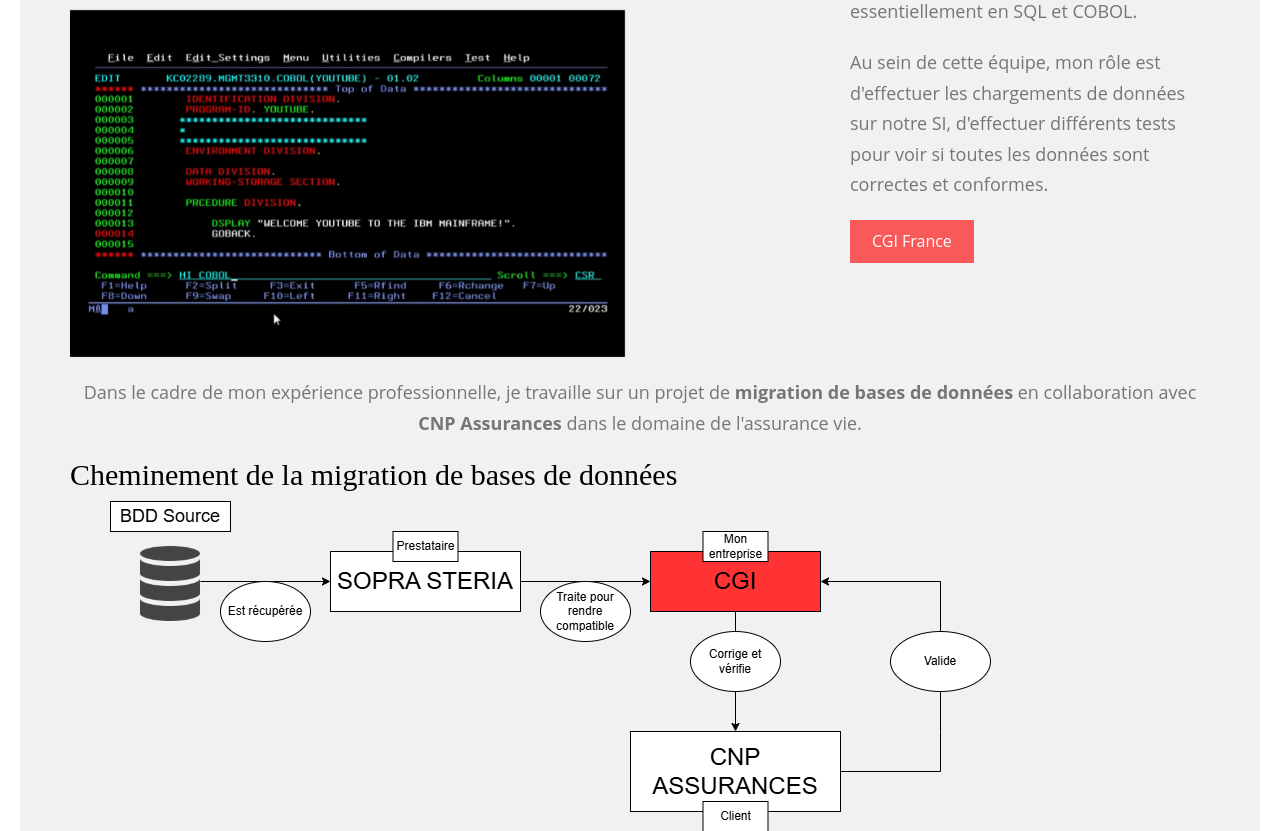
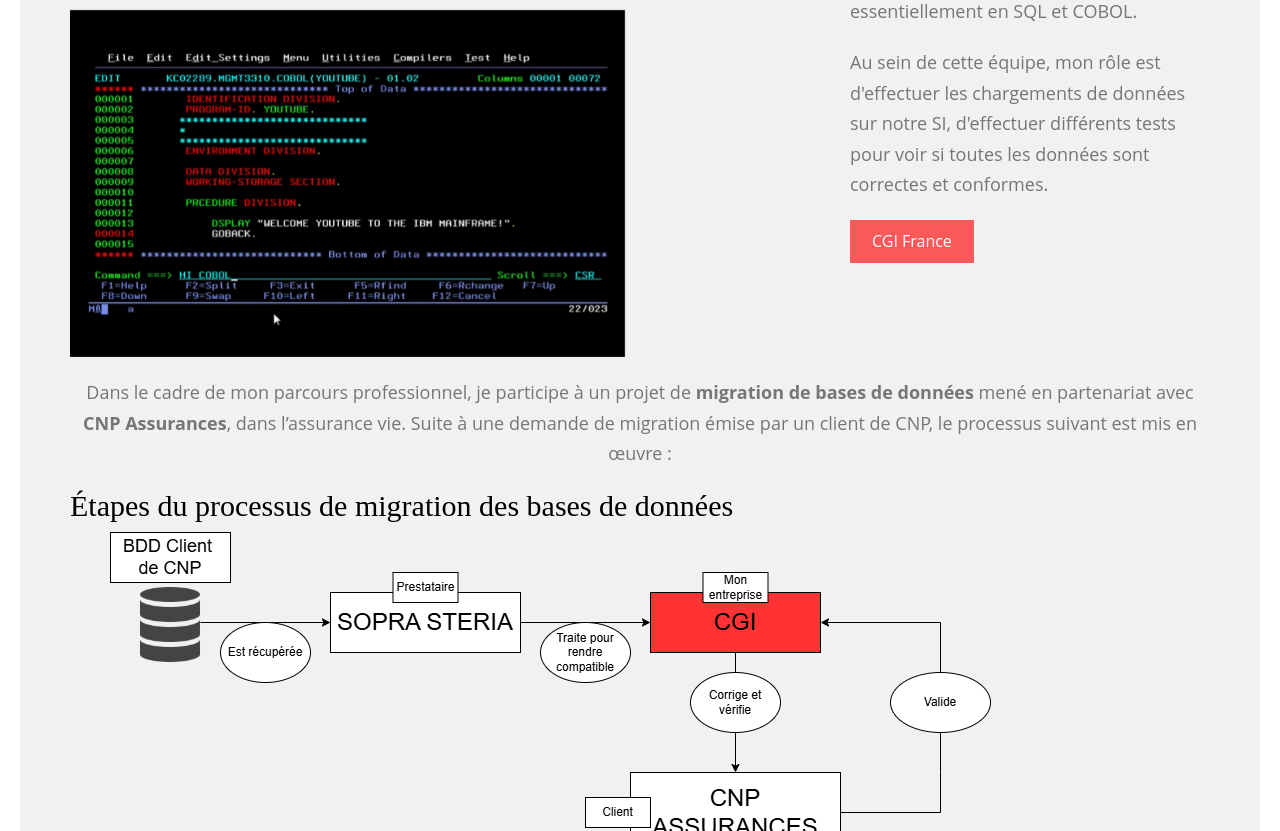
Before and after one commit to BertheAdrien/portfolio, a PHP site: page /index.php?page=entreprise in a window 1280 px wide. Shown: the part 1023-1854 px from the top of the page. Run offline with PHP 8.4, Linux system fonts and the light colour scheme; some web fonts are replaced.

Commit message:
maj entreprise

```diff
--- a/src/pages/entreprise.php
+++ b/src/pages/entreprise.php
@@ -41,8 +41,8 @@ $pageTitle = 'Entreprise - Adrien Berthe';
 			</div>
 			<div class="row">
         <div class="col-md-12 animate-box detail">
-		<p class="text-center">Dans le cadre de mon expérience professionnelle, je travaille sur un projet de <strong>migration de bases de données</strong> en collaboration avec <strong>CNP Assurances</strong> dans le domaine de l'assurance vie.</p>
-            <h2>Cheminement de la migration de bases de données</h2>
+				<p class="text-center">Dans le cadre de mon parcours professionnel, je participe à un projet de <strong>migration de bases de données</strong> mené en partenariat avec <strong>CNP Assurances</strong>, dans l’assurance vie. Suite à une demande de migration émise par un client de CNP, le processus suivant est mis en œuvre :</p>
+            <h2>Étapes du processus de migration des bases de données</h2>
             <ul>
 				<p><img src="/public/assets/images/FonctionnementCGI.drawio.png" class="img-responsive" alt="Fonctionnement du cadre de gestion CGMG"></p>
             </ul>
```
Also changed, not shown: public/assets/images/FonctionnementCGI.drawio.png.
